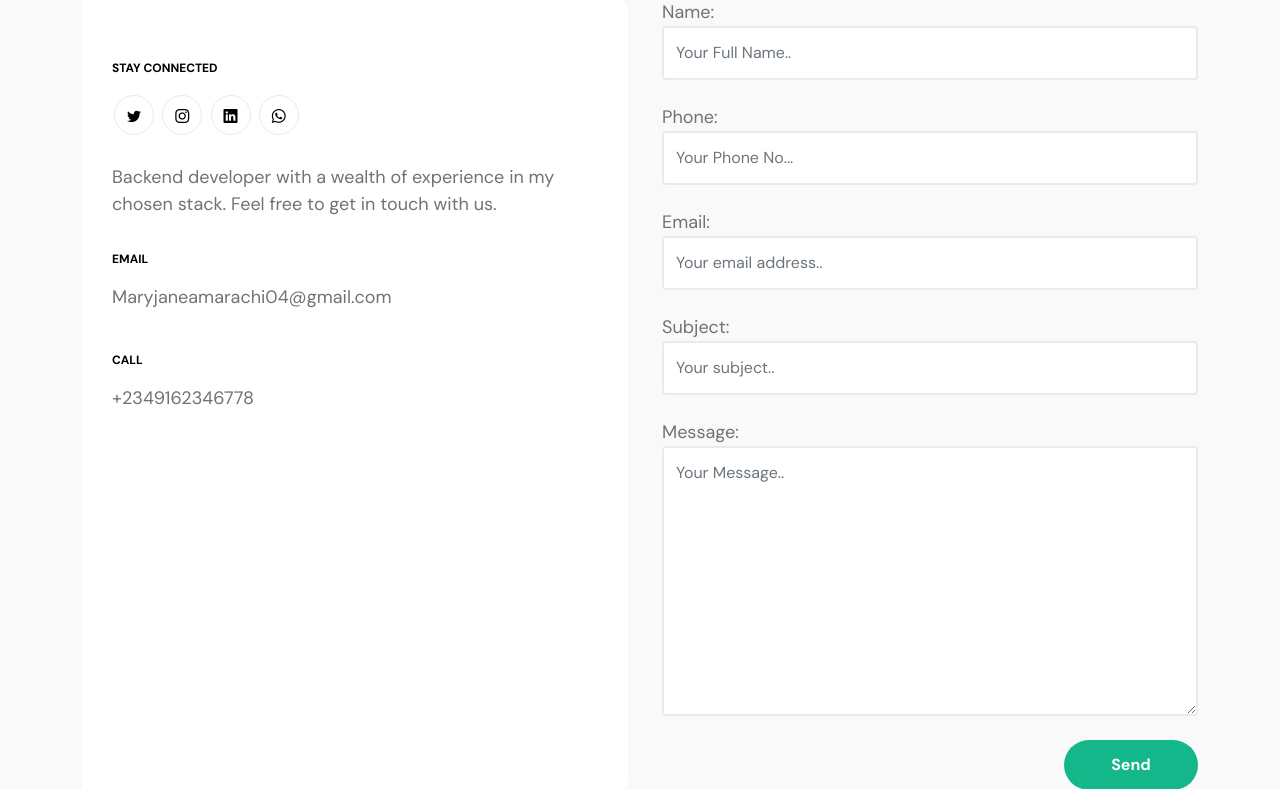
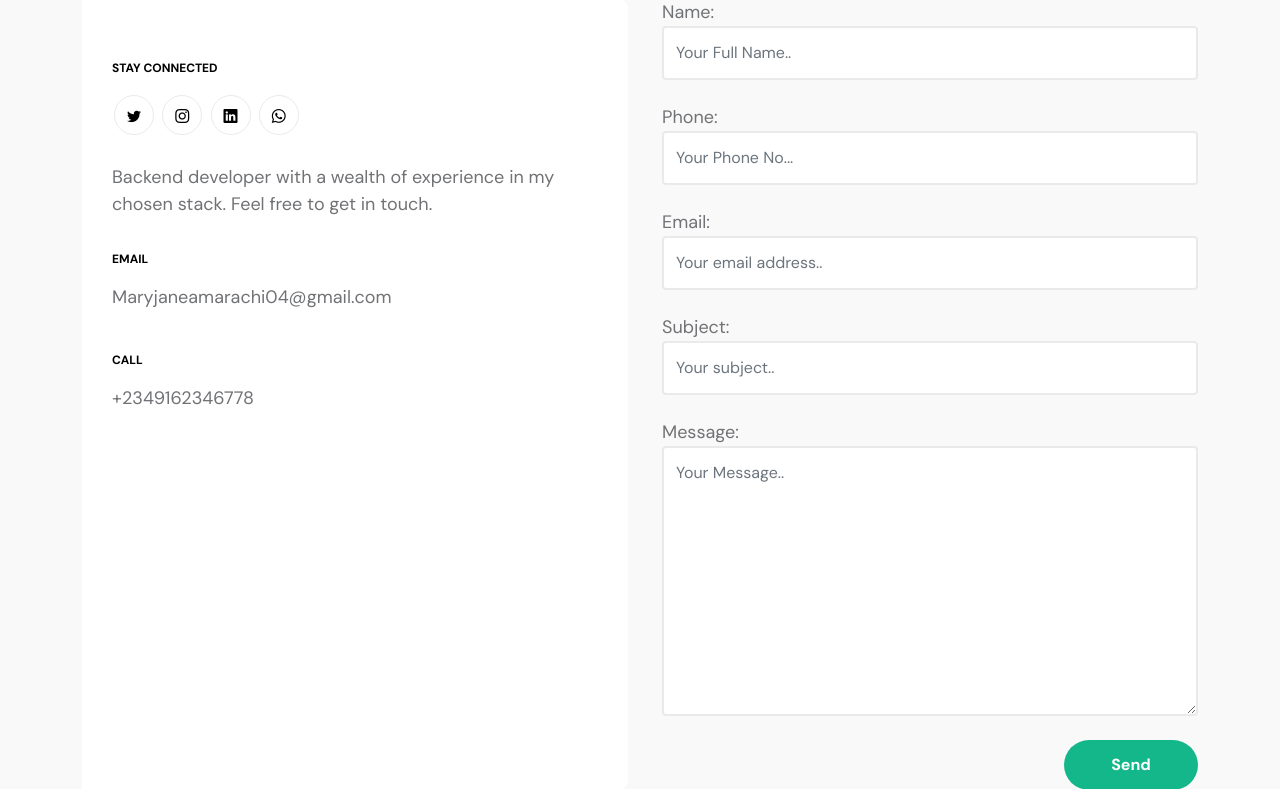
Before and after one commit to mjayb/my-portfolio, a Django app: page / in a window 1280 px wide. Shown: the part 4036-4825 px from the top of the page. Run offline with Django 4.2, Linux system fonts and the light colour scheme; data comes from the database, SQL or seed files in the repository; both versions use the stored data as it was after the commit; some libraries are stand-ins or nearby versions.

Commit message:
get in touch

```diff
--- a/portfolioapp/templates/portfolioapp/base.html
+++ b/portfolioapp/templates/portfolioapp/base.html
@@ -330,7 +330,7 @@ https://templatemo.com/tm-578-first-portfolio
                                     </ul><br>
 
                                     <p class="mb-2">
-                                        Backend developer with a wealth of experience in my chosen stack. Feel free to get in touch with us.
+                                        Backend developer with a wealth of experience in my chosen stack. Feel free to get in touch.
 
                               </p>
 
```
Also changed, not shown: db.sqlite3, uploads/project_images/homepage.png (added).
